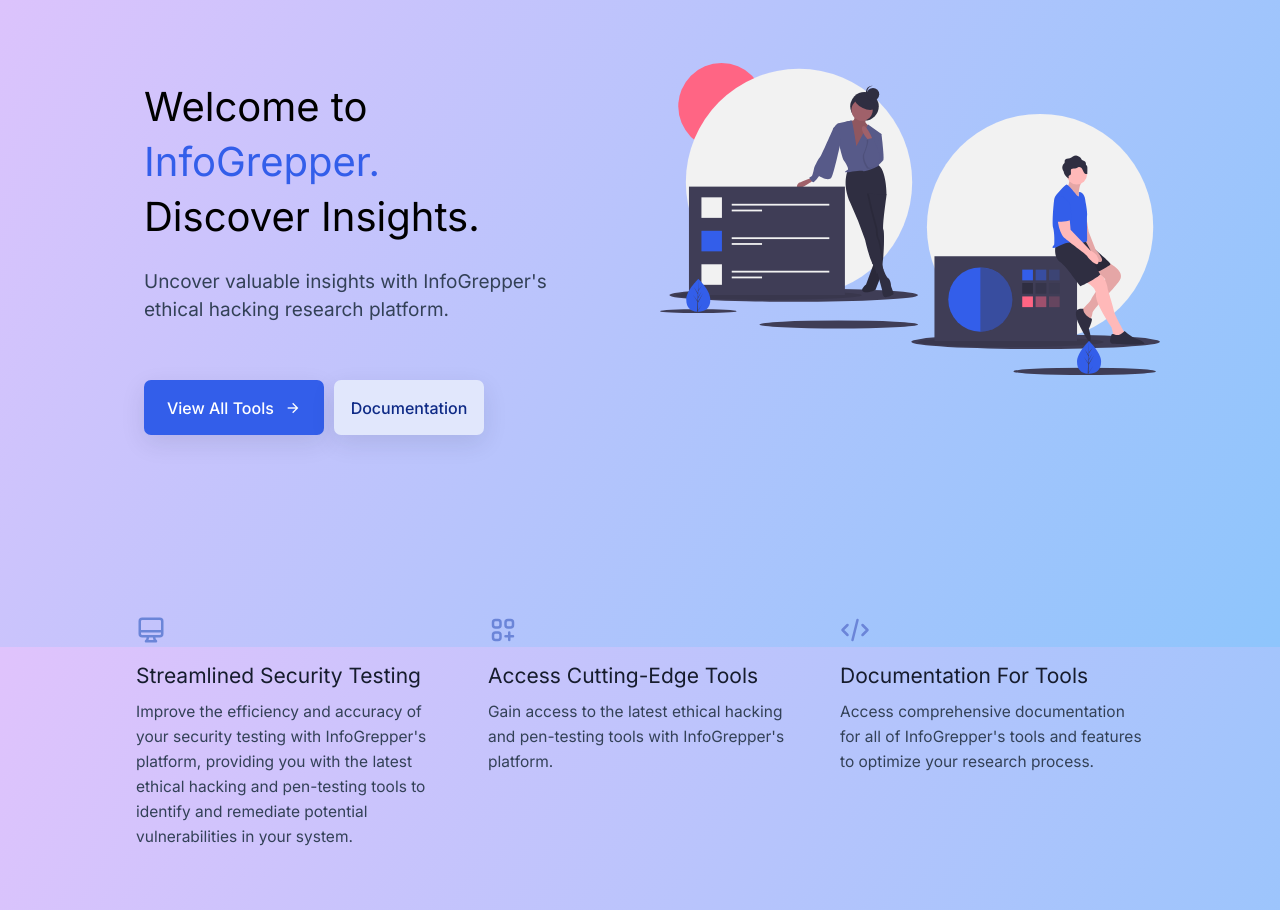
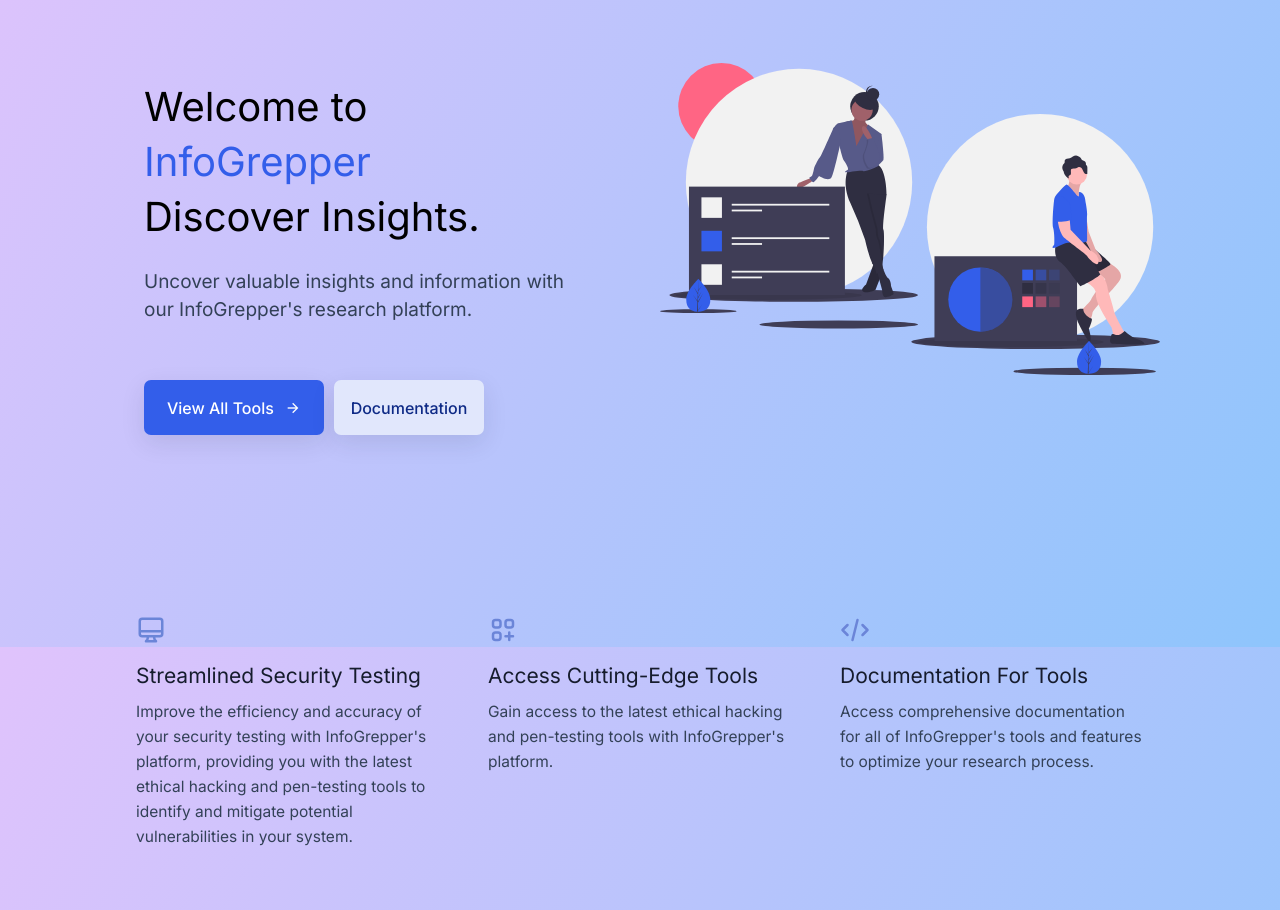
Before and after one commit to faizal108/Info-Grepper, a Django app: template django_login_system-master/users/templates/users/landing_page.html in a window 1280 px wide. Shown: the part 153-1063 px from the top of the page. Run offline with Django 3.2, Linux system fonts and the light colour scheme; the template is opened without the code that fills it, so the values that code supplies are empty.

Commit message:
Update landing_page.html

```diff
--- a/django_login_system-master/users/templates/users/landing_page.html
+++ b/django_login_system-master/users/templates/users/landing_page.html
@@ -21,13 +21,12 @@
     <div class="grid-cols-2">
       <div class="grid-item-1">
         <h1 class="main-heading">
-          Welcome to <span>InfoGrepper.</span>
+          Welcome to <span>InfoGrepper</span>
           <br />
           Discover Insights.
         </h1>
         <p class="info-text">
-          Uncover valuable insights with InfoGrepper's ethical hacking
-          research platform.
+          Uncover valuable insights and information with our InfoGrepper's research platform.
         </p>
 
         <div class="btn_wrapper">
@@ -61,7 +60,7 @@
           <span>Streamlined Security Testing</span>
           <p>
             Improve the efficiency and accuracy of your security testing with InfoGrepper's platform, providing you
-            with the latest ethical hacking and pen-testing tools to identify and remediate potential vulnerabilities
+            with the latest ethical hacking and pen-testing tools to identify and mitigate potential vulnerabilities
             in your system.
           </p>
         </div>
```
